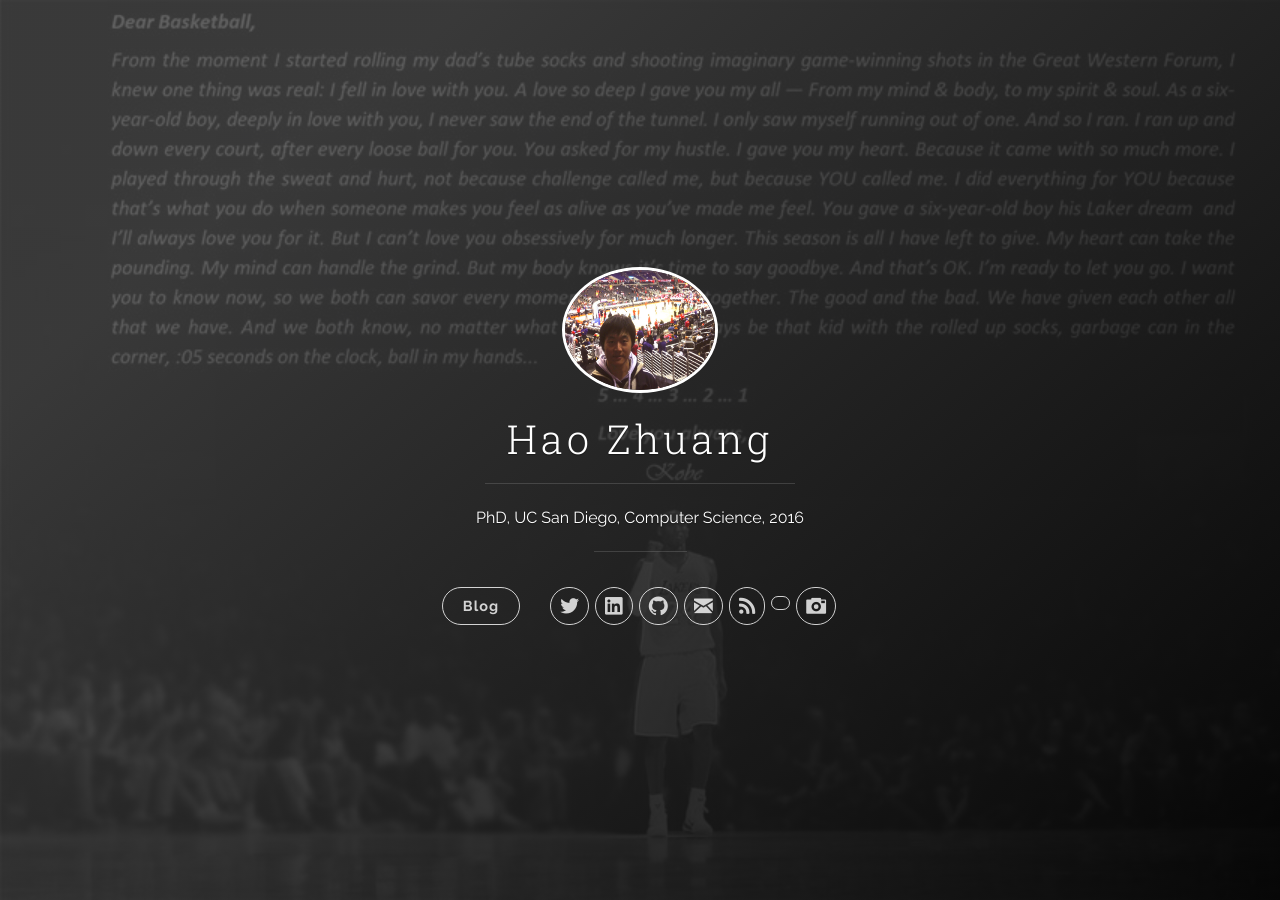
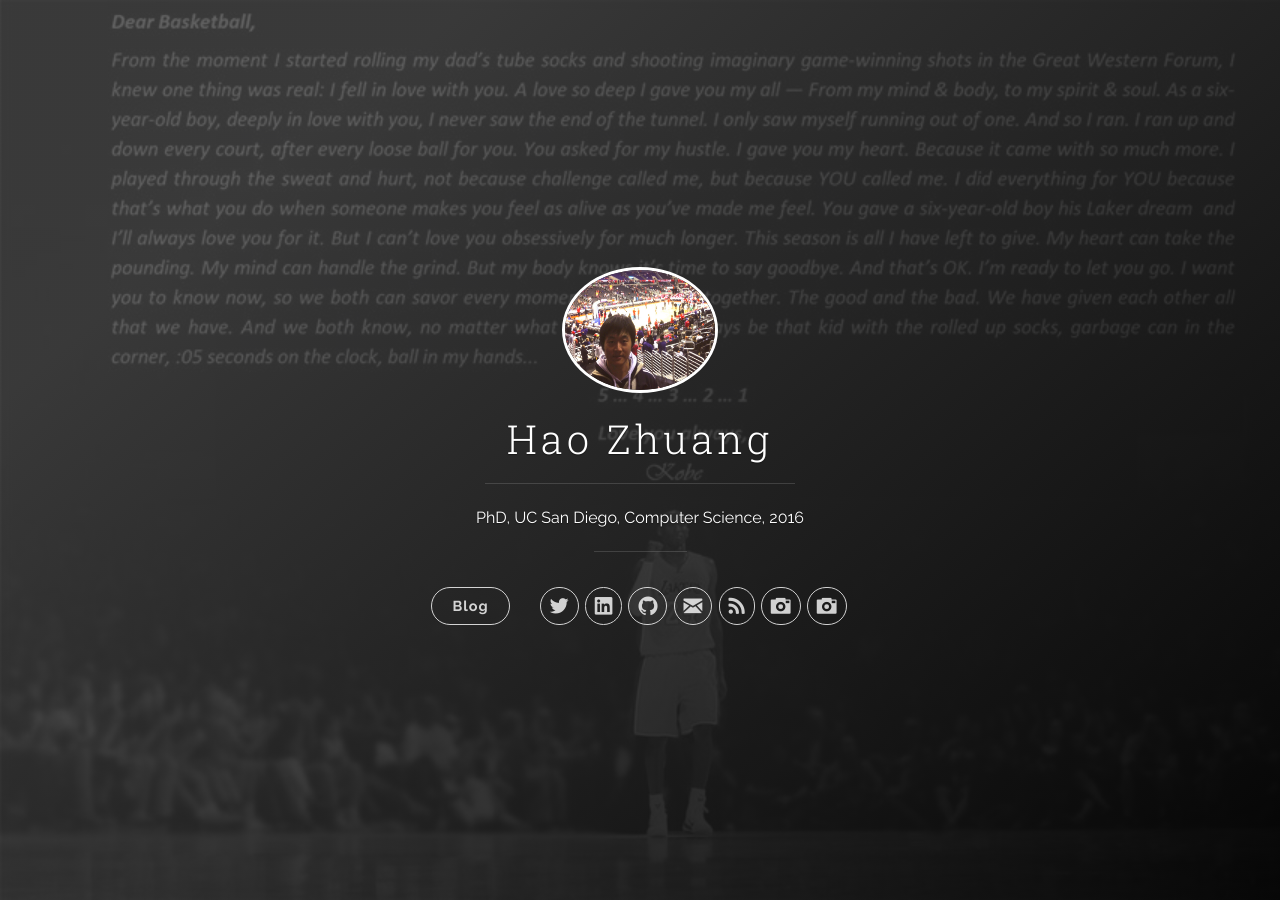
Before and after one commit to zhuangh/zhuangh.github.io, a Jekyll site: the page built from index.html, in a window 1280 px wide. Built offline with Jekyll 4.4.1, drawn with Linux system fonts in a browser that asks for light colours; nearby versions of some CDN libraries; the list of posts is cut into pages by our own code.

Commit message:
change icon for blog

```diff
--- a/_includes/header.html
+++ b/_includes/header.html
@@ -78,7 +78,7 @@
               <!-- Exposure -->
               <li class="navigation__item">
                 <a href="http://hzhuang.wordpress.com" title="Blog" target="_blank">
-                  <i class="icon blog-button"></i>
+                  <i class="icon icon-camera"></i>
                   <span class="label">Blog</span>
                 </a>
               </li>
```
